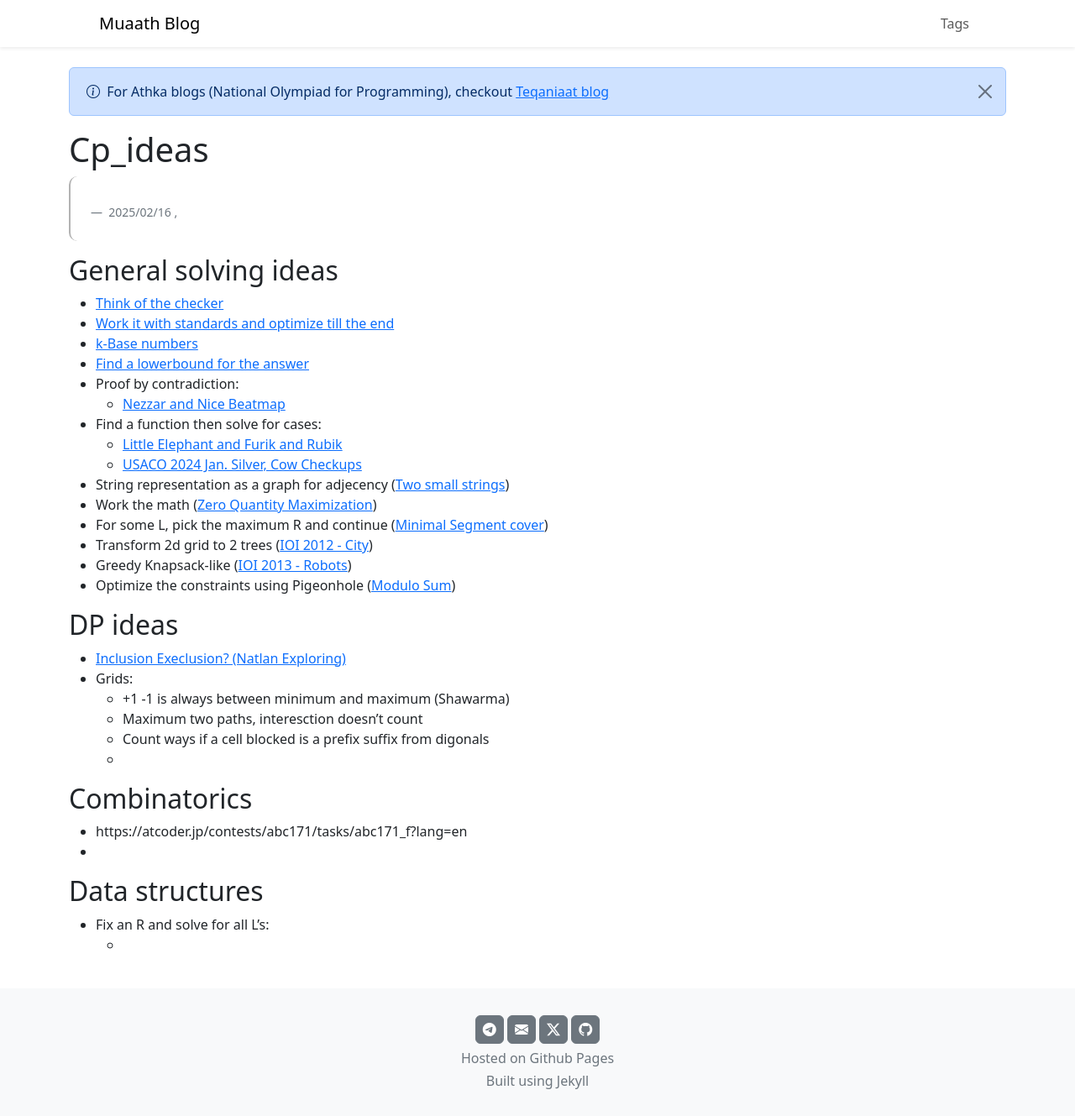
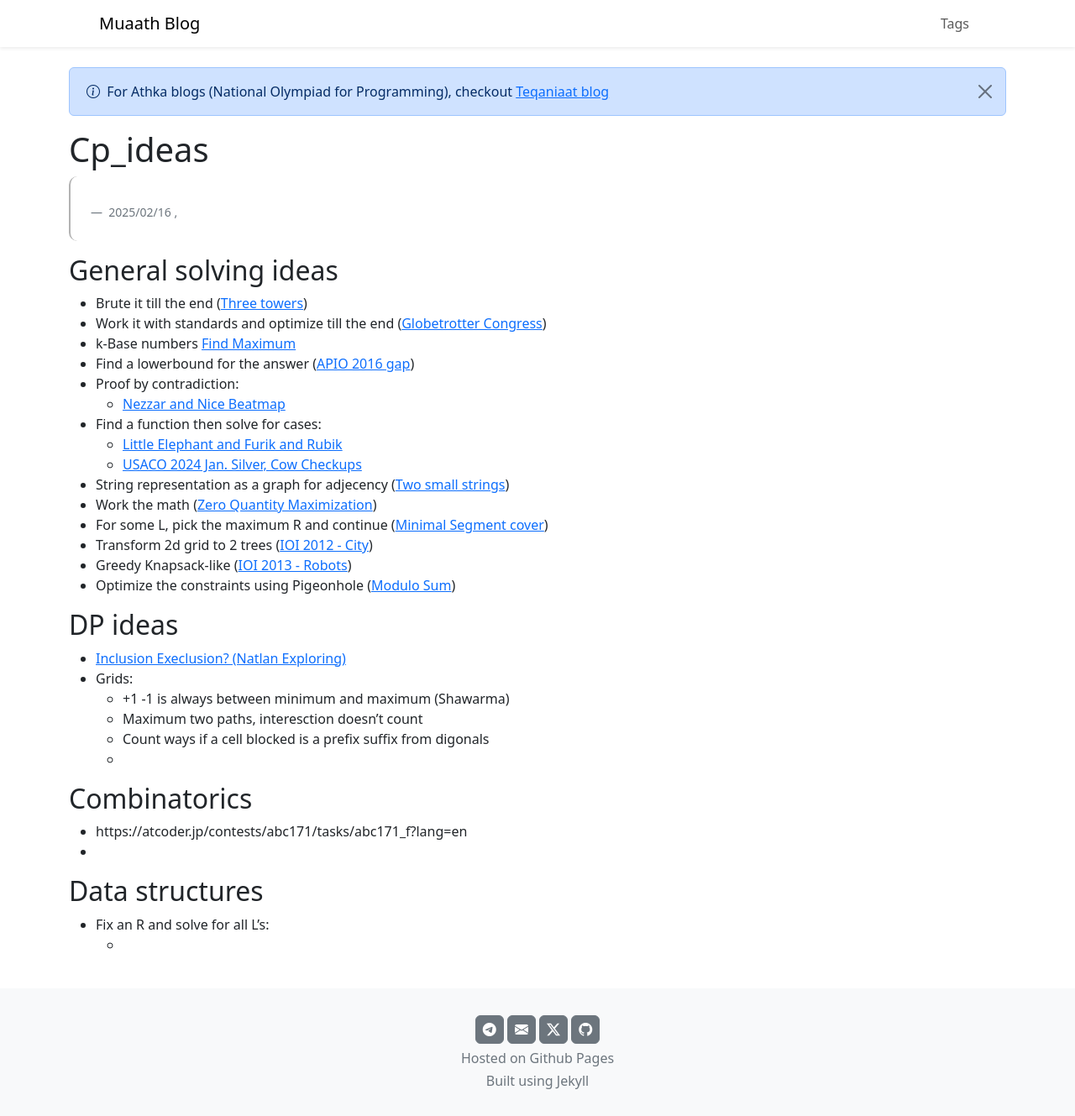
Before and after one commit to Muaath5/website, a Jekyll site: the page built from _posts/2025-02-16-cp_ideas.md, in a window 1280 px wide. Shown: the whole page at 84% size. Built offline with Jekyll 4.4.1, drawn with Linux system fonts in a browser that asks for light colours; nearby versions of some CDN libraries; our own code applies the rules of GitHub Pages for plain Markdown files.

Commit message:
Update a draft

```diff
--- a/_posts/2025-02-16-cp_ideas.md
+++ b/_posts/2025-02-16-cp_ideas.md
@@ -1,9 +1,9 @@
 ## General solving ideas
 
-- [Think of the checker](https://szkopul.edu.pl/problemset/problem/Grfouq9u3g_TYktFXO2sNjCU/site/?key=statement)
-- [Work it with standards and optimize till the end](https://szkopul.edu.pl/problemset/problem/bS_effBgQtuS7NXJA_dn7Ogm/site/?key=statement)
-- [k-Base numbers](https://codeforces.com/gym/104077/problem/E)
-- [Find a lowerbound for the answer](https://oj.uz/problem/view/APIO16_gap?locale=en)
+- Brute it till the end ([Three towers](https://szkopul.edu.pl/problemset/problem/Grfouq9u3g_TYktFXO2sNjCU/site/?key=statement))
+- Work it with standards and optimize till the end ([Globetrotter Congress](https://szkopul.edu.pl/problemset/problem/bS_effBgQtuS7NXJA_dn7Ogm/site/?key=statement))
+- k-Base numbers [Find Maximum](https://codeforces.com/gym/104077/problem/E)
+- Find a lowerbound for the answer ([APIO 2016 gap](https://oj.uz/problem/view/APIO16_gap?locale=en))
 - Proof by contradiction:
   - [Nezzar and Nice Beatmap](https://codeforces.com/contest/1477/problem/C)
 - Find a function then solve for cases:
```
